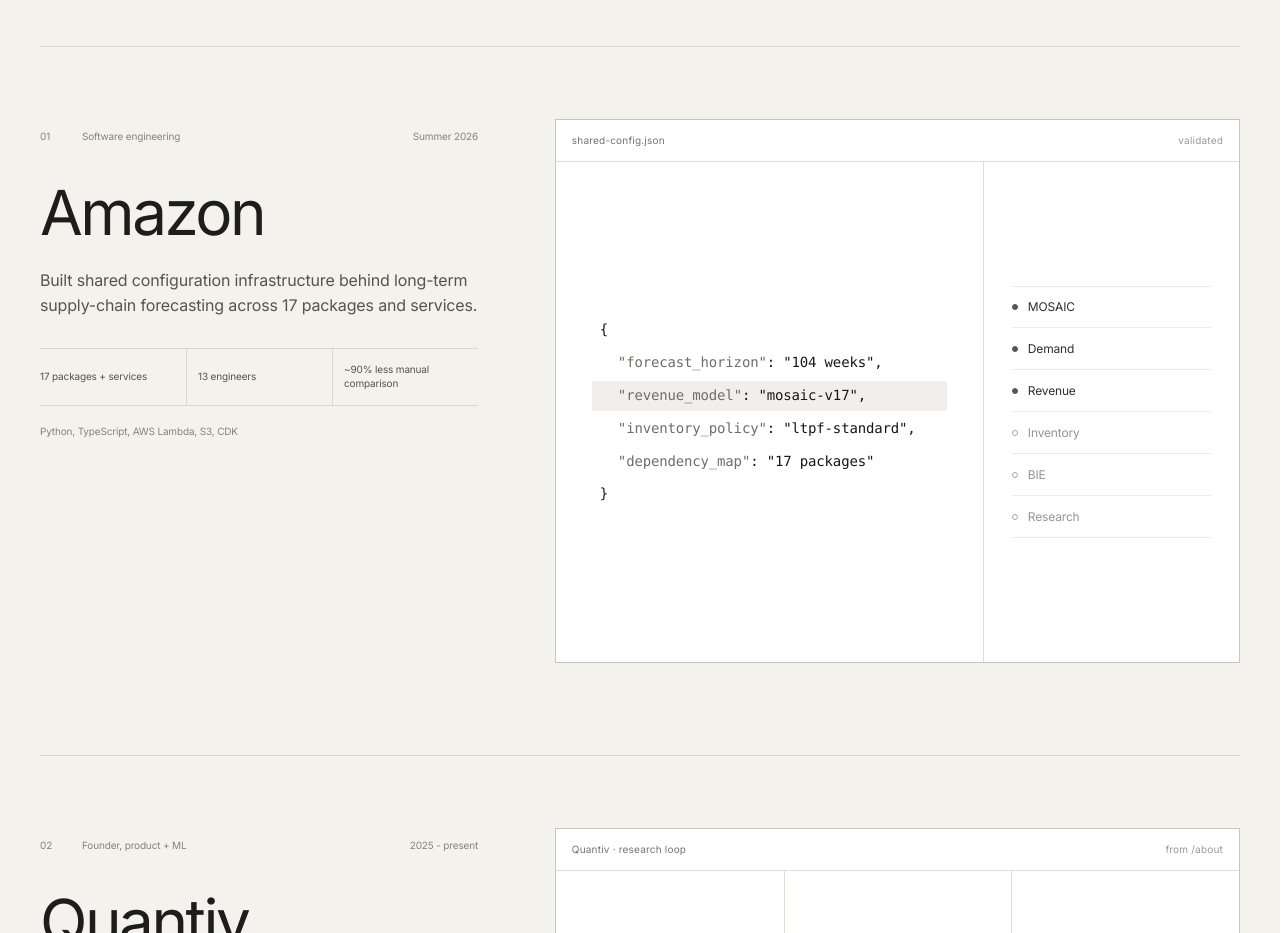
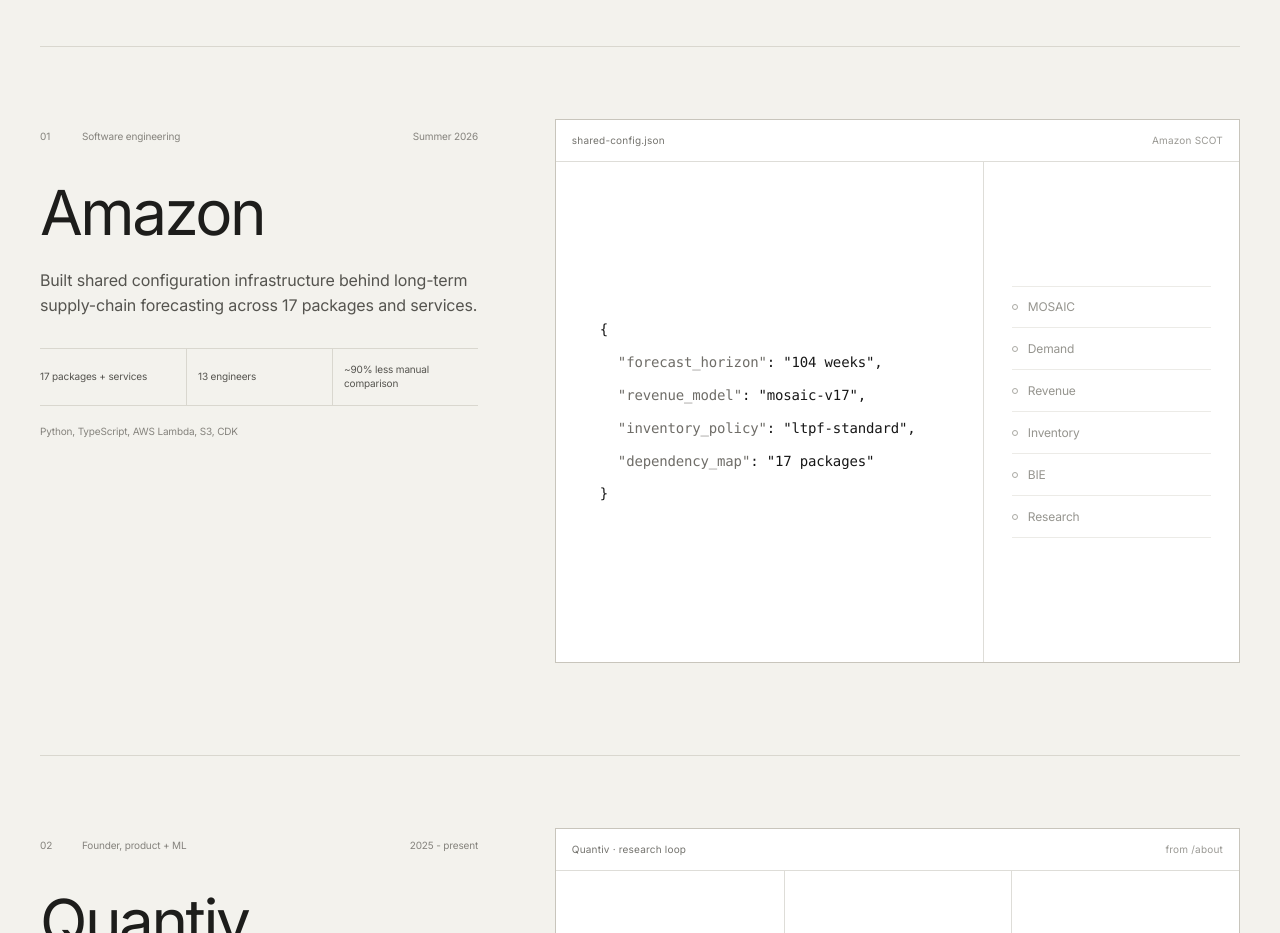
Before and after one commit to kenchengkc/personal-website, a Next.js app: page / in a window 1280 px wide. Shown: the part 1380-2313 px from the top of the page. Built offline with nearby package versions, Linux system fonts and the light colour scheme.

Commit message:
Make Amazon project visual static

```diff
--- a/components/projects/ProjectDemos.tsx
+++ b/components/projects/ProjectDemos.tsx
@@ -31,37 +31,27 @@ function AmazonDemo() {
     ["inventory_policy", "ltpf-standard"],
     ["dependency_map", "17 packages"],
   ] as const;
-  const [active, setActive] = useState(0);
-  const reducedMotion = usePrefersReducedMotion();
-
-  useEffect(() => {
-    if (reducedMotion) return;
-    const timer = window.setInterval(() => {
-      setActive((current) => (current + 1) % keys.length);
-    }, 1300);
-    return () => window.clearInterval(timer);
-  }, [keys.length, reducedMotion]);
 
   return (
     <div className="project-demo amazon-demo" aria-label="Amazon shared configuration preview">
       <div className="demo-topline">
         <span>shared-config.json</span>
-        <span>validated</span>
+        <span>Amazon SCOT</span>
       </div>
       <div className="amazon-config">
         <div className="amazon-code">
           <span>{"{"}</span>
           {keys.map(([key, value], index) => (
-            <span className={index === active ? "active" : undefined} key={key}>
+            <span key={key}>
               <i>"{key}"</i>: "{value}"{index < keys.length - 1 ? "," : ""}
             </span>
           ))}
           <span>{"}"}</span>
         </div>
-        <div className="amazon-services">
+        <div className="amazon-services" aria-label="Systems using the shared configuration">
           {["MOSAIC", "Demand", "Revenue", "Inventory", "BIE", "Research"].map(
-            (service, index) => (
-              <span className={index <= active + 1 ? "ready" : undefined} key={service}>
+            (service) => (
+              <span key={service}>
                 <i />
                 {service}
               </span>
```
